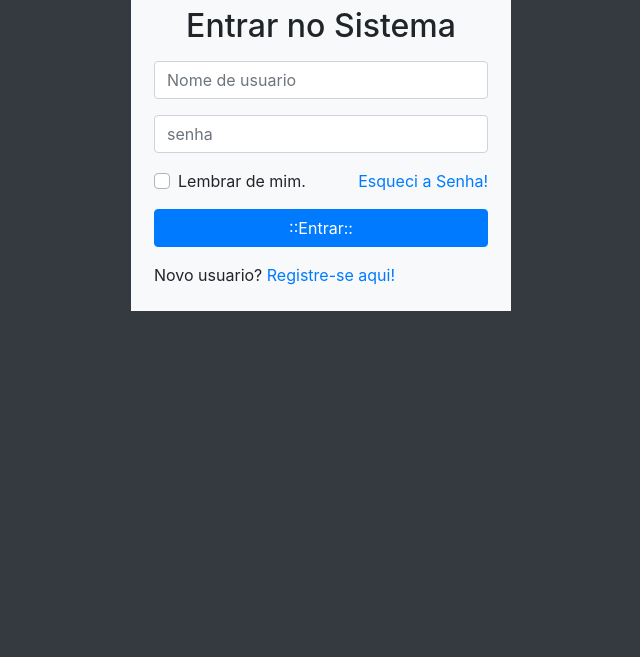
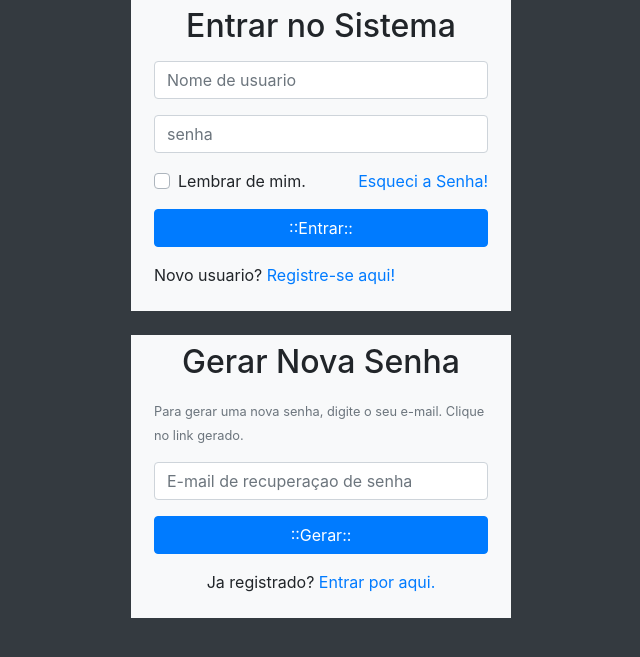
Before and after one commit to LarissaBelisse/login, a PHP site: page /login/ in a window 1280 px wide. Shown: the part 91-748 px from the top of the page, without its empty margins (319-959 px from the left). Run offline with PHP 8.4, Linux system fonts and the light colour scheme.

Commit message:
Formulario de recuperaçao de senha
close#2

```diff
--- a/index.php
+++ b/index.php
@@ -80,6 +80,47 @@ id="formLogin">
 
 </div>
 </section>
+<!--Final da Seçao de Login-->
+<br>
+<!--Formulario de Recuperaçao de senha -->
+<section class="row">
+    <div class="col-lg-4 offset-lg-4 bg-light rouded"
+    id="caixaLogin">
+    <h2 class="text-center mt-2">
+        Gerar Nova Senha
+</h2>
+<form action="#" method="post" id="formSenha"
+class="p-2">
+<div class="form-group">
+    <small class="text-muted">
+        Para gerar uma nova senha, digite o seu e-mail. Clique no link gerado.
+</small>
+</div>
+
+<div class="form-group">
+    <input type="email" name="emailGerarsenha"
+    id="emailGerarsenha" class="form-control"
+    placeholder="E-mail de recuperaçao de senha">
+</div>
+
+<div class="form-group">
+<input type="submit" value="::Gerar::"
+name="btnGerar" id="btnGerar"
+class="btn btn-primary btn-block">
+</div>
+
+<div class="form-group">
+    <p class="text-center">
+        Ja registrado? <a href="#" id="btnJaregistrado">
+            Entrar por aqui.
+</a>
+</p>
+</div>
+</form>
+  </div>
+</section>
+<!--Fim da seçao de recuperaçao de senha -->
+
 
 </main>
     <!-- Optional JavaScript -->
```
